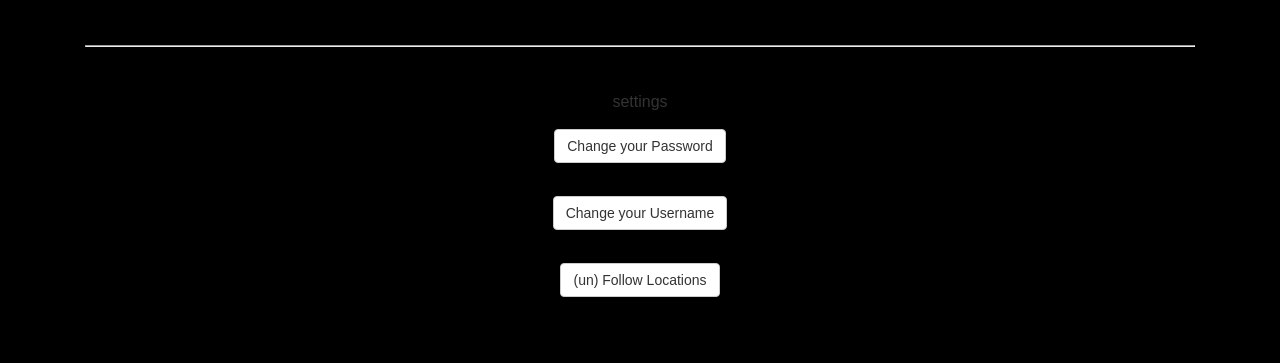
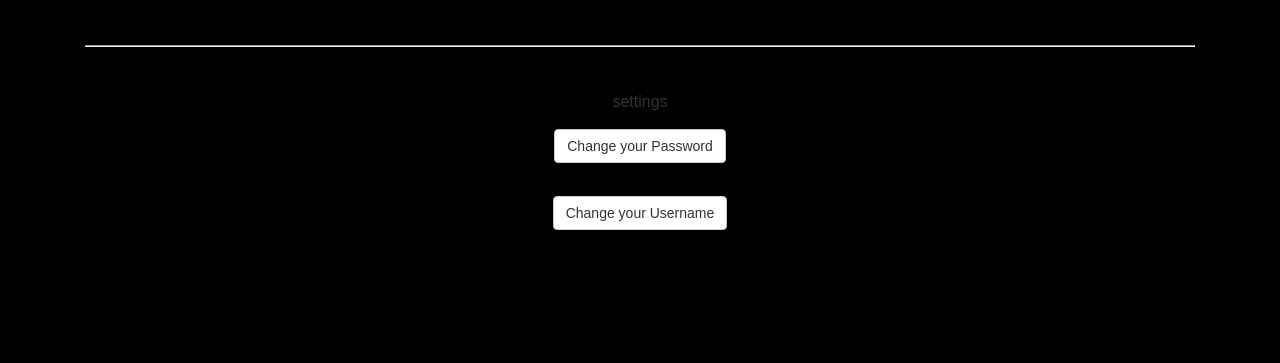
Before and after one commit to UgurhanC/hotspots, a Flask app: page /profile in a window 1280 px wide. Shown: the part 83-446 px from the top of the page. Run offline with Flask 2, Linux system fonts and the light colour scheme; some libraries are stand-ins or nearby versions.

Commit message:
maydaymay foutje

```diff
--- a/templates/profile.html
+++ b/templates/profile.html
@@ -34,13 +34,5 @@
             </div>
         </fieldset>
     </form>
-    <br>
-    <form action="{{ url_for('follow') }}">
-        <fieldset>
-            <div class="form-group animate">
-                <button class="btn btn-default animate" type="submit">(un) Follow Locations</button>
-            </div>
-        </fieldset>
-    </form>
 </body>
 {% endblock %}
```
